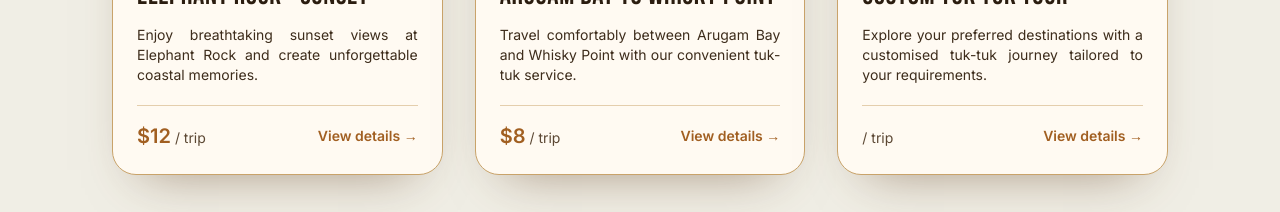
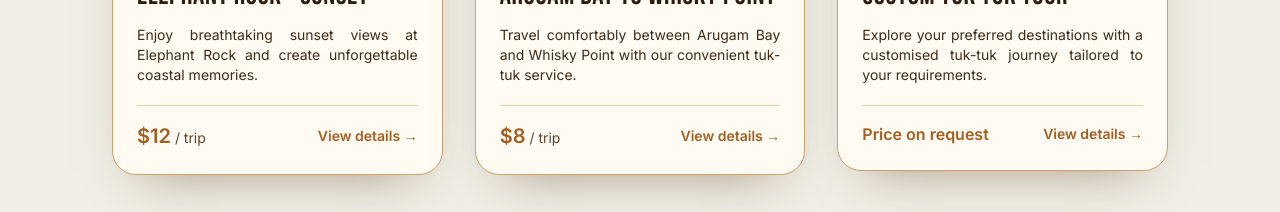
Before and after one commit to Benihin-Dev/canopy-safaris, a Next.js app: page /rentals in a window 1280 px wide. Shown: the part 1320-1532 px from the top of the page. Built offline with nearby package versions, Linux system fonts and the light colour scheme; a web font is replaced by a local one.

Commit message:
Update rental price display logic

```diff
--- a/src/app/rentals/page.tsx
+++ b/src/app/rentals/page.tsx
@@ -47,7 +47,16 @@ export default function RentalsPage() {
                   </p>
                   <div className="mt-5 flex items-center justify-between border-t border-[#c9a36a]/50 pt-4">
                     <span className="font-inter text-sm text-[#5b4733]">
-                      <b className="text-xl text-[#a15f21]">{r.price}</b> / {r.priceUnit ?? "day"}
+                                            {r.price ? (
+                        <>
+                          <b className="text-xl text-[#a15f21]">{r.price}</b> /{" "}
+                          {r.priceUnit ?? "day"}
+                        </>
+                      ) : (
+                        <b className="text-base text-[#a15f21]">
+                          Price on request
+                        </b>
+                      )}
                     </span>
                     <span className="font-inter text-sm font-semibold text-[#a15f21] transition-transform duration-300 group-hover:translate-x-1">
                       View details →
```
